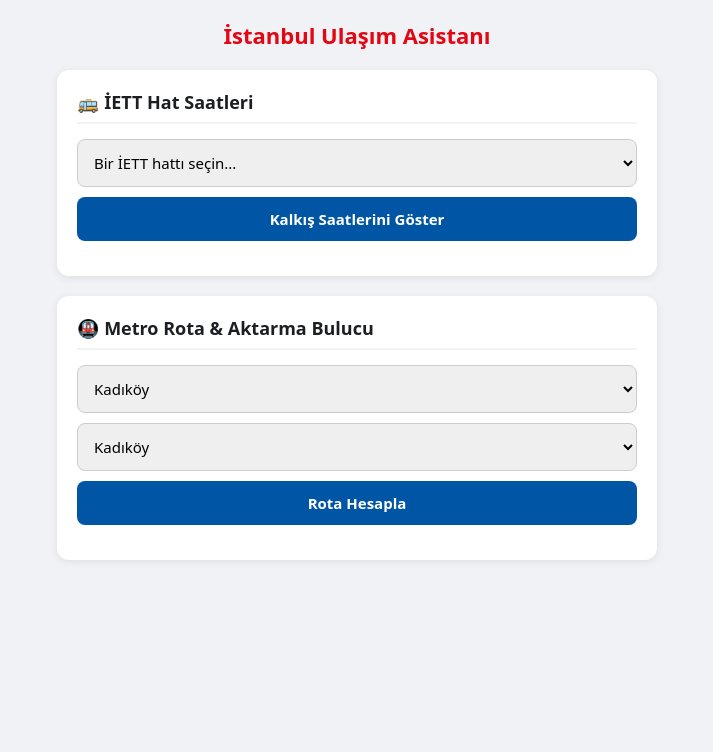
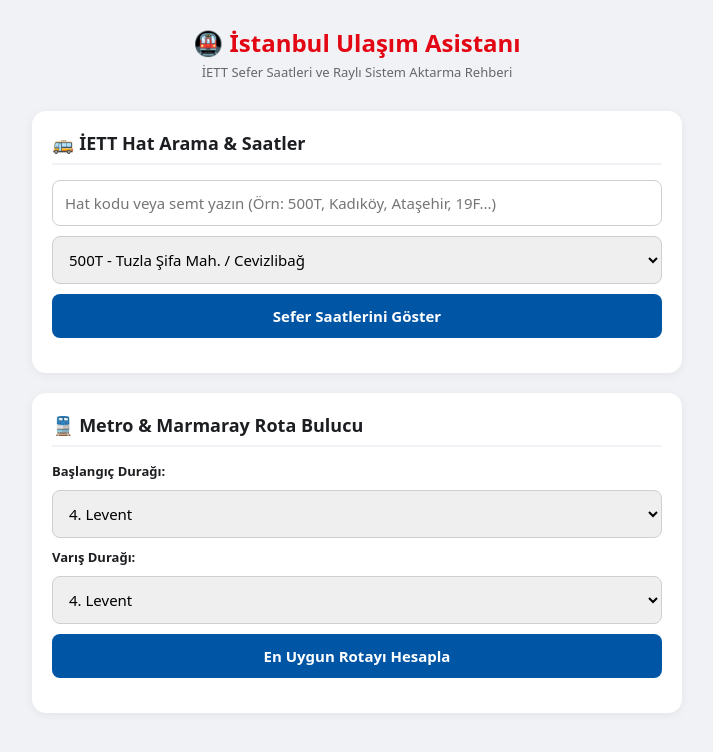
Before and after one commit to kerimcanerbiyik/istanbul-ulasim, a plain HTML site: page index.html in a window 1280 px wide. Shown: the whole page, without its empty margins (283-996 px from the left). Drawn offline with Linux system fonts and the light colour scheme.

Commit message:
Update index.html

```diff
--- a/index.html
+++ b/index.html
@@ -3,97 +3,159 @@
 <head>
   <meta charset="UTF-8">
   <meta name="viewport" content="width=device-width, initial-scale=1.0">
-  <title>İstanbul Ulaşım Rehberi (Vanilla JS)</title>
+  <title>İstanbul Ulaşım Rehberi - İETT & Metro</title>
   <style>
-    * { box-sizing: border-box; font-family: system-ui, sans-serif; margin: 0; padding: 0; }
-    body { background: #f0f2f5; padding: 20px; color: #1c1e21; }
-    .container { max-width: 600px; margin: 0 auto; display: flex; flex-direction: column; gap: 20px; }
-    .card { background: #fff; padding: 20px; border-radius: 12px; box-shadow: 0 2px 8px rgba(0,0,0,0.08); }
-    h1 { text-align: center; font-size: 22px; color: #e30613; }
-    h2 { font-size: 18px; margin-bottom: 15px; border-bottom: 2px solid #f0f2f5; padding-bottom: 8px; }
+    * { box-sizing: border-box; font-family: system-ui, -apple-system, sans-serif; margin: 0; padding: 0; }
+    body { background: #f0f2f5; padding: 16px; color: #1c1e21; }
+    .container { max-width: 650px; margin: 0 auto; display: flex; flex-direction: column; gap: 20px; }
+    header { text-align: center; padding: 10px 0; }
+    h1 { font-size: 24px; color: #e30613; }
+    .subtitle { font-size: 13px; color: #65676b; margin-top: 4px; }
+    .card { background: #fff; padding: 20px; border-radius: 14px; box-shadow: 0 2px 10px rgba(0,0,0,0.06); }
+    h2 { font-size: 18px; margin-bottom: 15px; border-bottom: 2px solid #f0f2f5; padding-bottom: 8px; display: flex; align-items: center; gap: 8px; }
     .form-group { display: flex; flex-direction: column; gap: 10px; margin-bottom: 15px; }
-    select, button { padding: 12px; border-radius: 8px; border: 1px solid #ccc; font-size: 15px; }
-    button { background: #0055a5; color: white; border: none; font-weight: bold; cursor: pointer; transition: 0.2s; }
+    input, select, button { padding: 12px; border-radius: 8px; border: 1px solid #ccd0d5; font-size: 15px; width: 100%; }
+    input:focus, select:focus { outline: none; border-color: #0055a5; }
+    button { background: #0055a5; color: white; border: none; font-weight: 600; cursor: pointer; transition: 0.2s; }
     button:hover { background: #003f7d; }
-    .sonuc { background: #f8f9fa; padding: 15px; border-radius: 8px; border-left: 4px solid #0055a5; display: none; }
+    .sonuc { background: #f8f9fa; padding: 15px; border-radius: 10px; border-left: 4px solid #0055a5; display: none; margin-top: 10px; }
+    .sonraki-sefer { background: #e7f3ff; color: #0055a5; padding: 10px; border-radius: 8px; font-weight: bold; margin-bottom: 12px; font-size: 14px; }
     ul { list-style: none; display: flex; flex-wrap: wrap; gap: 8px; margin-top: 10px; }
-    li { background: #e4e6eb; padding: 6px 12px; border-radius: 6px; font-weight: bold; font-size: 14px; }
-    .aktarma { color: #e30613; font-weight: bold; margin: 8px 0; }
+    li { background: #e4e6eb; padding: 6px 12px; border-radius: 6px; font-weight: 600; font-size: 14px; }
+    li.aktif-saat { background: #28a745; color: white; }
+    .aktarma { color: #e30613; font-weight: bold; margin: 10px 0; padding: 8px; background: #fff0f0; border-radius: 6px; }
+    .bilgi-notu { font-size: 12px; color: #65676b; margin-top: 10px; }
   </style>
 </head>
 <body>
 
 <div class="container">
-  <h1>İstanbul Ulaşım Asistanı</h1>
+  <header>
+    <h1>🚇 İstanbul Ulaşım Asistanı</h1>
+    <p class="subtitle">İETT Sefer Saatleri ve Raylı Sistem Aktarma Rehberi</p>
+  </header>
 
-  <!-- BÖLÜM 1: İETT OTOBÜS SAATLERİ -->
   <section class="card">
-    <h2>🚌 İETT Hat Saatleri</h2>
+    <h2>🚌 İETT Hat Arama & Saatler</h2>
     <div class="form-group">
-      <select id="hatSecimi">
-        <option value="">Bir İETT hattı seçin...</option>
-        <option value="500T">500T - Tuzla Şifa Mah. / Cevizlibağ</option>
-        <option value="19F">19F - Fındıklı Mah. / Kadıköy</option>
-        <option value="14M">14M - Yeniçamlıca / Kadıköy</option>
-      </select>
-      <button id="saatGetirBtn">Kalkış Saatlerini Göster</button>
+      <input type="text" id="hatArama" placeholder="Hat kodu veya semt yazın (Örn: 500T, Kadıköy, Ataşehir, 19F...)">
+      <select id="hatSecimi"></select>
+      <button id="saatGetirBtn">Sefer Saatlerini Göster</button>
     </div>
     <div id="iettSonuc" class="sonuc"></div>
   </section>
 
-  <!-- BÖLÜM 2: METRO ROTA HESAPLAYICI -->
   <section class="card">
-    <h2>🚇 Metro Rota & Aktarma Bulucu</h2>
+    <h2>🚆 Metro & Marmaray Rota Bulucu</h2>
     <div class="form-group">
+      <label style="font-size:13px; font-weight:600;">Başlangıç Durağı:</label>
       <select id="baslangicDurak"></select>
+      <label style="font-size:13px; font-weight:600;">Varış Durağı:</label>
       <select id="varisDurak"></select>
-      <button id="rotaBulBtn">Rota Hesapla</button>
+      <button id="rotaBulBtn">En Uygun Rotayı Hesapla</button>
     </div>
     <div id="metroSonuc" class="sonuc"></div>
   </section>
 </div>
 
 <script>
-  // 1. ÖRNEK İETT VERİLERİ (Nesne ve Dizi yapısı)
   const iettVerileri = {
-    "500T": ["06:00", "06:20", "06:40", "07:00", "07:30", "08:00", "09:00", "12:00", "17:00", "21:00"],
-    "19F":  ["06:15", "06:45", "07:15", "07:45", "08:30", "10:00", "14:00", "18:00", "22:30"],
-    "14M":  ["06:10", "06:50", "07:30", "08:10", "11:00", "15:00", "19:00", "23:00"]
+    "500T - Tuzla Şifa Mah. / Cevizlibağ": ["05:50", "06:10", "06:30", "06:50", "07:15", "07:45", "08:30", "09:30", "11:00", "13:00", "15:00", "17:00", "18:30", "20:00", "22:00"],
+    "19F - Fındıklı Mah. / Kadıköy": ["06:00", "06:30", "07:00", "07:30", "08:00", "09:00", "10:30", "12:30", "14:30", "16:30", "18:00", "20:00", "22:30"],
+    "14M - Yeniçamlıca / Kadıköy": ["06:10", "06:45", "07:20", "08:00", "09:15", "11:00", "13:00", "15:30", "17:30", "19:30", "22:00"],
+    "8A - Batı Ataşehir / Kadıköy": ["06:00", "06:30", "07:00", "07:30", "08:15", "09:30", "11:30", "13:30", "15:30", "17:30", "19:30", "22:00"],
+    "10A - Ferhatpaşa / Ataşehir / Bostancı": ["06:05", "06:40", "07:15", "08:00", "09:30", "11:30", "13:30", "15:30", "17:30", "19:30", "21:30"],
+    "13 - Ataşehir / Çakmak Mah. / Kadıköy": ["06:00", "06:25", "06:50", "07:20", "08:00", "09:00", "10:30", "12:30", "14:30", "16:30", "18:30", "21:00"],
+    "256 - Yeditepe Üni. / Ataşehir / Taksim": ["06:00", "06:30", "07:00", "07:45", "08:45", "10:15", "12:15", "14:15", "16:15", "18:15", "20:30"],
+    "16D - Altkaynarca / Kadıköy": ["06:00", "06:25", "06:50", "07:20", "08:00", "09:00", "10:30", "12:00", "14:00", "16:00", "17:30", "19:00", "21:30"],
+    "E-10 - Sabiha Gökçen Havalimanı / Kadıköy": ["06:00", "06:40", "07:20", "08:00", "09:00", "10:00", "11:30", "13:00", "14:30", "16:00", "17:30", "19:00", "21:00", "23:00"],
+    "E-3 - Sabiha Gökçen Havalimanı / 4. Levent": ["06:15", "07:00", "07:45", "08:30", "09:30", "11:00", "12:30", "14:00", "15:30", "17:00", "18:30", "20:00", "22:00"],
+    "15F - Beykoz / Kadıköy": ["06:00", "06:40", "07:20", "08:10", "09:30", "11:30", "13:30", "15:30", "17:15", "19:00", "21:30"],
+    "130Ş - Şifa Mahallesi / Kadıköy": ["05:55", "06:20", "06:45", "07:15", "08:00", "09:15", "11:00", "13:00", "15:00", "17:00", "18:45", "21:00"],
+    "34G - Beylikdüzü / Söğütlüçeşme (Metrobüs)": ["00:00", "01:00", "02:00", "03:00", "04:00", "05:00", "06:00", "07:00", "08:00", "12:00", "18:00", "23:00"],
+    "25G - Sarıyer / Taksim": ["06:00", "06:30", "07:00", "07:30", "08:15", "09:30", "11:30", "13:30", "15:30", "17:30", "19:30", "22:00"],
+    "40T - İstinye Dereiçi / Taksim": ["06:15", "06:50", "07:30", "08:15", "09:30", "11:30", "14:00", "16:30", "18:30", "21:00"],
+    "76D - Bahçeşehir / Taksim": ["06:00", "06:30", "07:00", "07:40", "08:30", "10:00", "12:00", "14:30", "16:30", "18:30", "21:00"],
+    "145T - Beylikdüzü / Taksim": ["06:00", "06:30", "07:00", "07:30", "08:15", "09:30", "11:30", "14:00", "16:30", "18:30", "21:30"],
+    "89C - Başakşehir / Taksim": ["06:10", "06:45", "07:20", "08:00", "09:30", "11:30", "14:00", "16:30", "18:30", "21:00"],
+    "97T - Basınsitesi / Taksim": ["06:00", "06:35", "07:10", "07:50", "09:00", "11:00", "13:30", "16:00", "18:00", "20:30", "22:30"]
   };
 
-  // 2. ÖRNEK METRO HATLARI VERİSİ
   const metroHatlari = {
-    "M4 (Kadıköy - Sabiha Gökçen)": ["Kadıköy", "Ayrılık Çeşmesi", "Ünalan", "Kozyatağı", "Bostancı", "Kartal", "Pendik"],
-    "M8 (Bostancı - Parseller)": ["Bostancı", "Kozyatağı", "İçerenköy", "Dudullu", "Parseller"],
-    "M5 (Üsküdar - Samandıra)": ["Üsküdar", "Altunizade", "Ümraniye", "Çarşı", "Dudullu", "Çekmeköy"]
+    "Marmaray (Halkalı - Gebze)": ["Halkalı", "Bakırköy", "Yenikapı", "Sirkeci", "Üsküdar", "Ayrılık Çeşmesi", "Söğütlüçeşme", "Bostancı", "Maltepe", "Kartal", "Pendik", "Gebze"],
+    "M2 (Yenikapı - Hacıosman)": ["Yenikapı", "Vezneciler", "Şişhane", "Taksim", "Osmanbey", "Şişli-Mecidiyeköy", "Gayrettepe", "Levent", "4. Levent", "İTÜ-Ayazağa", "Hacıosman"],
+    "M4 (Kadıköy - Sabiha Gökçen)": ["Kadıköy", "Ayrılık Çeşmesi", "Ünalan", "Göztepe", "Yenisahra", "Kozyatağı", "Bostancı", "Küçükyalı", "Maltepe", "Kartal", "Pendik", "Sabiha Gökçen Havalimanı"],
+    "M5 (Üsküdar - Samandıra)": ["Üsküdar", "Fıstıkağacı", "Bağlarbaşı", "Altunizade", "Ümraniye", "Çarşı", "Yamanevler", "Dudullu", "Madenler", "Çekmeköy", "Samandıra Merkez"],
+    "M8 (Bostancı - Parseller)": ["Bostancı", "Emin Ali Paşa", "Ayşekadın", "Kozyatağı", "Küçükbakkalköy", "İçerenköy", "Kayışdağı", "Mevlana", "İMES", "MODOKO", "Dudullu", "Parseller"],
+    "M7 (Yıldız - Mahmutbey)": ["Yıldız", "Fulya", "Şişli-Mecidiyeköy", "Çağlayan", "Kağıthane", "Alibeyköy", "Karadeniz Mahallesi", "Tekstilkent", "Mahmutbey"],
+    "M1A/B (Yenikapı - Kirazlı / Atatürk Hvl.)": ["Yenikapı", "Aksaray", "Emniyet-Fatih", "Topkapı-Ulubatlı", "Bayrampaşa", "Otogar", "Zeytinburnu", "Bakırköy-İncirli", "Kirazlı"]
   };
 
-  // DOM Seçicileri
+  const hatArama = document.querySelector("#hatArama");
   const hatSecimi = document.querySelector("#hatSecimi");
   const iettSonuc = document.querySelector("#iettSonuc");
   const baslangicDurak = document.querySelector("#baslangicDurak");
   const varisDurak = document.querySelector("#varisDurak");
   const metroSonuc = document.querySelector("#metroSonuc");
 
-  // İETT Saatlerini Listeleme Olayı
+  function hatlariListele(filtre = "") {
+    hatSecimi.innerHTML = "";
+    const bulunanlar = Object.keys(iettVerileri).filter(hat =>
+      hat.toLocaleLowerCase('tr-TR').includes(filtre.toLocaleLowerCase('tr-TR'))
+    );
+
+    if (bulunanlar.length === 0) {
+      hatSecimi.innerHTML = `<option value="">Eşleşen hat bulunamadı...</option>`;
+      return;
+    }
+
+    bulunanlar.forEach(hat => {
+      hatSecimi.innerHTML += `<option value="${hat}">${hat}</option>`;
+    });
+  }
+
+  hatlariListele();
+  hatArama.addEventListener("input", (e) => hatlariListele(e.target.value));
+
   document.querySelector("#saatGetirBtn").addEventListener("click", () => {
     const secilenHat = hatSecimi.value;
-    if (!secilenHat) return alert("Lütfen bir otobüs hattı seçin!");
+    if (!secilenHat || !iettVerileri[secilenHat]) return alert("Lütfen geçerli bir hat seçin!");
 
     const saatler = iettVerileri[secilenHat];
+    const simdi = new Date();
+    const suAnDakika = simdi.getHours() * 60 + simdi.getMinutes();
+
+    let sonrakiSeferBilgisi = "Bugünkü planlı seferler tamamlandı. İlk sefer yarın sabah.";
+    let sonrakiSaat = null;
+
+    for (const saat of saatler) {
+      const [sa, dk] = saat.split(":").map(Number);
+      const seferDakika = sa * 60 + dk;
+      if (seferDakika >= suAnDakika) {
+        const kalan = seferDakika - suAnDakika;
+        sonrakiSaat = saat;
+        sonrakiSeferBilgisi = kalan === 0
+          ? `🚌 Otobüs şu an (${saat}) kalkıyor!`
+          : `⏱️ Bir sonraki sefer: ${saat} (${kalan} dakika kaldı)`;
+        break;
+      }
+    }
+
     iettSonuc.style.display = "block";
-    iettSonuc.innerHTML = `<strong>${secilenHat} Kalkış Saatleri:</strong><ul>` +
-      saatler.map(saat => `<li>${saat}</li>`).join("") + `</ul>`;
+    iettSonuc.innerHTML = `
+      <div class="sonraki-sefer">${sonrakiSeferBilgisi}</div>
+      <strong>${secilenHat} Kalkış Saatleri:</strong>
+      <ul>${saatler.map(s => `<li class="${s === sonrakiSaat ? 'aktif-saat' : ''}">${s}</li>`).join("")}</ul>
+      <p class="bilgi-notu">* Yeşil kutu sıradaki en yakın kalkış saatini gösterir.</p>
+    `;
   });
 
-  // Tüm benzersiz durakları açılır menülere (select) doldurma
-  const tumDuraklar = [...new Set(Object.values(metroHatlari).flat())];
+  const tumDuraklar = [...new Set(Object.values(metroHatlari).flat())].sort((a, b) => a.localeCompare(b, 'tr'));
   tumDuraklar.forEach(durak => {
     baslangicDurak.innerHTML += `<option value="${durak}">${durak}</option>`;
     varisDurak.innerHTML += `<option value="${durak}">${durak}</option>`;
   });
 
-  // Metro Rota ve Aktarma Hesaplama Algoritması
   document.querySelector("#rotaBulBtn").addEventListener("click", () => {
     const baslangic = baslangicDurak.value;
     const varis = varisDurak.value;
@@ -102,16 +164,18 @@
 
     let rotaMetni = "";
 
-    // Senaryo 1: İki durak da aynı hat üzerinde mi?
     for (const [hatAdi, duraklar] of Object.entries(metroHatlari)) {
       if (duraklar.includes(baslangic) && duraklar.includes(varis)) {
         const durakSayisi = Math.abs(duraklar.indexOf(baslangic) - duraklar.indexOf(varis));
-        rotaMetni = `<strong>Direkt Ulaşım:</strong> ${hatAdi} hattına binin.<br>Toplam <strong>${durakSayisi} durak</strong> sonra <strong>${varis}</strong> durağında inin.`;
+        rotaMetni = `
+          <strong>✅ Direkt Ulaşım (Aktarmasız)</strong><br><br>
+          1. <strong>${baslangic}</strong> durağından <strong>${hatAdi}</strong> hattına binin.<br>
+          2. Toplam <strong>${durakSayisi} durak</strong> sonra <strong>${varis}</strong> durağında inin.
+        `;
         break;
       }
     }
 
-    // Senaryo 2: Aktarma gerekiyorsa ortak kesişim durağını bul
     if (!rotaMetni) {
       for (const [hat1, duraklar1] of Object.entries(metroHatlari)) {
         if (!duraklar1.includes(baslangic)) continue;
@@ -119,13 +183,15 @@
         for (const [hat2, duraklar2] of Object.entries(metroHatlari)) {
           if (hat1 === hat2 || !duraklar2.includes(varis)) continue;
 
-          // İki hattın ortak durağını (aktarma noktasını) bul
           const ortakDurak = duraklar1.find(d => duraklar2.includes(d));
           if (ortakDurak) {
+            const ilkEtap = Math.abs(duraklar1.indexOf(baslangic) - duraklar1.indexOf(ortakDurak));
+            const ikinciEtap = Math.abs(duraklar2.indexOf(ortakDurak) - duraklar2.indexOf(varis));
             rotaMetni = `
-              1. <strong>${baslangic}</strong> durağından <strong>${hat1}</strong> hattına binin.<br>
-              <div class="aktarma">🔄 ${ortakDurak} durağında inip ${hat2} hattına aktarma yapın.</div>
-              2. <strong>${varis}</strong> durağında inin.
+              <strong>🔄 1 Aktarmalı Ulaşım (Toplam ${ilkEtap + ikinciEtap} durak)</strong><br><br>
+              1. <strong>${baslangic}</strong> durağından <strong>${hat1}</strong> hattına binin (${ilkEtap} durak).<br>
+              <div class="aktarma">📍 <strong>${ortakDurak}</strong> durağında inip <strong>${hat2}</strong> hattına aktarma yapın.</div>
+              2. <strong>${varis}</strong> durağında inin (${ikinciEtap} durak).
             `;
             break;
           }
@@ -135,7 +201,7 @@
     }
 
     metroSonuc.style.display = "block";
-    metroSonuc.innerHTML = rotaMetni || "Bu iki durak arasında tanımlı rota bulunamadı.";
+    metroSonuc.innerHTML = rotaMetni || "Bu iki durak arasında 1 aktarma ile ulaşım bulunamadı.";
   });
 </script>
 
```
